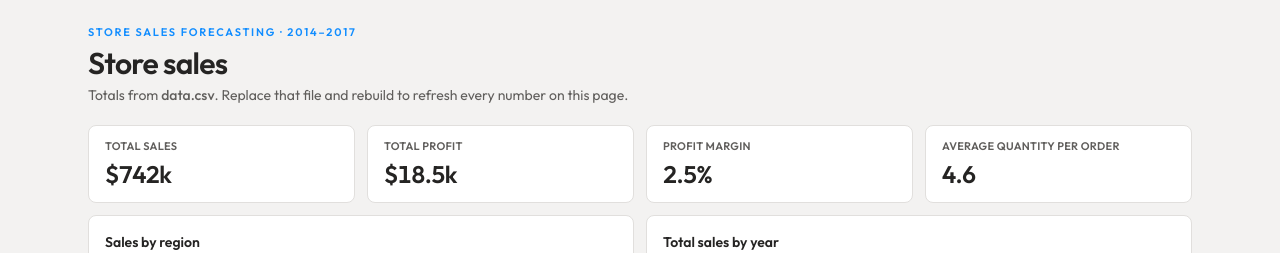
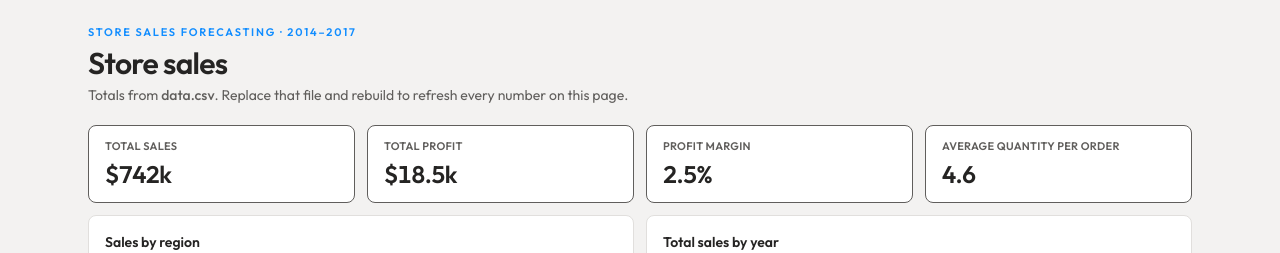
Before and after one commit to scapaldi/Store-Sales-Forecasting, a Next.js app: page / in a window 1280 px wide. Shown: the top 253 px of the page. Built offline with nearby package versions, Linux system fonts and the light colour scheme.

Commit message:
Update report.tsx

```diff
--- a/components/report.tsx
+++ b/components/report.tsx
@@ -97,7 +97,7 @@ function Dashboard({ rows }: { rows: SalesRow[] }) {
 
 function Kpi({ label, value }: { label: string; value: string }) {
   return (
-    <div className="rounded-md border border-[#e1dfdd] bg-white px-4 py-3">
+    <div className="rounded-md border border-[#605e5c] bg-white px-4 py-3">
       <p className="text-[11px] font-semibold tracking-wide text-[#605e5c] uppercase">{label}</p>
       <p className="mt-1 text-2xl font-semibold tracking-tight tabular-nums">{value}</p>
     </div>
```
